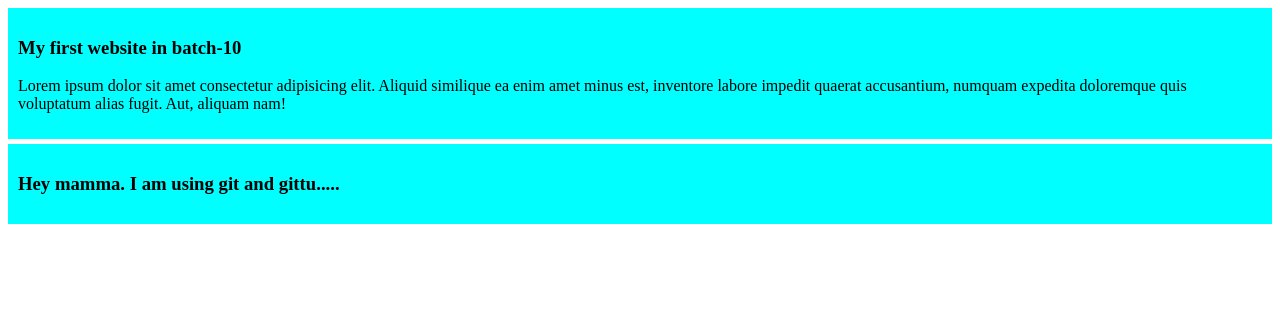
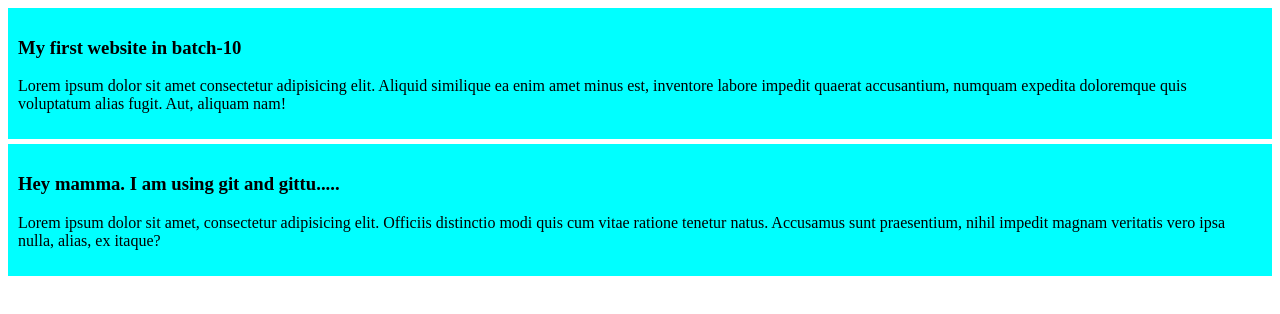
Before and after one commit to mehedi20695/first, a plain HTML site: page index.html in a window 1280 px wide. Drawn offline with Linux system fonts and the light colour scheme.

Commit message:
3rd commit

```diff
--- a/index.html
+++ b/index.html
@@ -16,6 +16,8 @@
         <h3>
             Hey mamma. I am using git and gittu.....
         </h3>
+        <p>Lorem ipsum dolor sit amet, consectetur adipisicing elit. Officiis distinctio modi quis cum vitae ratione tenetur natus. Accusamus sunt praesentium, nihil impedit magnam veritatis vero ipsa nulla, alias, ex itaque?</p>
+
     </div>
 </body>
 </html>
```
